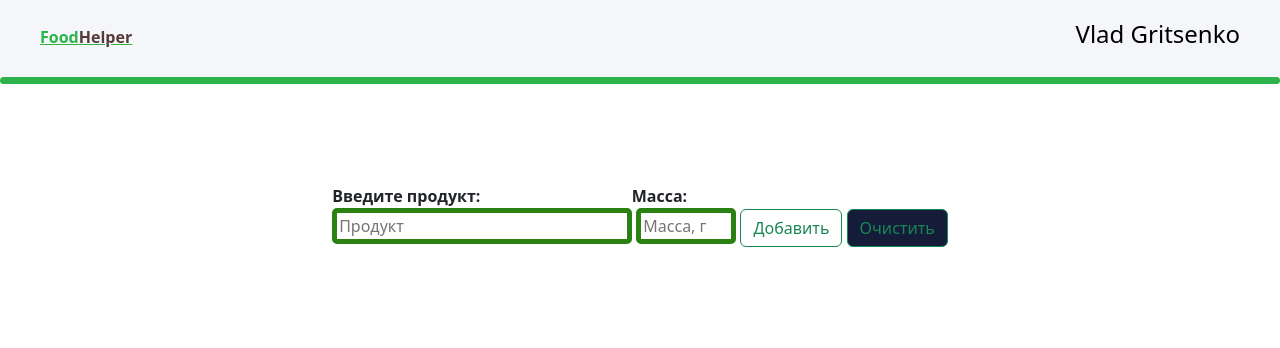
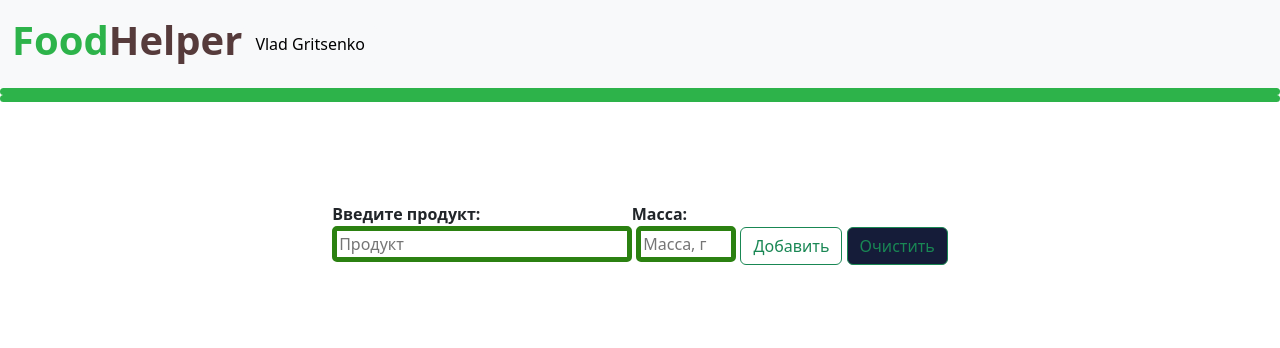
Before and after one commit to Gr1zee/Food-Helper, a Flask app: page /create_dish in a window 1280 px wide. Shown: the top 348 px of the page. Run offline with Flask 3, Linux system fonts and the light colour scheme; a user stored in the database is signed in.

Commit message:
Update templates

```diff
--- a/static/styles/create_dish.css
+++ b/static/styles/create_dish.css
@@ -1,16 +1,3 @@
-.header{
-    width:100%;
-    color: white;
-    padding: 20px;
-    padding-left: 40px;
-    padding-right: 40px;
-    background: #f5f6f9e8;
-	box-sizing: border-box;
-    display: flex;
-    flex-direction: row;
-    justify-content: space-between;
-    align-items: baseline;
-}
 .line{
     background: #2db34a;
       border-radius: 50px;
--- a/templates/create_dish.html
+++ b/templates/create_dish.html
@@ -27,10 +27,39 @@
 <body>
   <!-- the header of the page -->
   <header class="header">
-    <div class = 'logo'>
-      <a href="/" class="logo-title"><b>Food<span style="color: rgb(86, 59, 59);">Helper</span></b></a>
+    <nav class="navbar navbar-expand-lg navbar-light bg-light">
+        <div class="container-fluid">
+        <nav class="navbar navbar-light bg-light">
+            <a href="/" style="text-decoration: none;"><h1 class="logo-title"><b>Food<span style="color: rgb(86, 59, 59);">Helper</span></b></h1></a>
+    </nav>
+        {% if current_user.is_authenticated %}
+            <button class="navbar-toggler" type="button" data-bs-toggle="collapse" data-bs-target="#navbarNavLightDropdown" aria-controls="navbarNavLightDropdown" aria-expanded="false" aria-label="Toggle navigation">
+      <span class="navbar-toggler-icon"></span>
+    </button>
+         <div class="collapse navbar-collapse" id="navbarNavLightDropdown">
+      <ul class="navbar-nav">
+        <li class="nav-item dropdown">
+          <button class="btn btn-light dropdown-toggle-end" data-bs-toggle="dropdown" aria-expanded="false">
+            {{ current_user.name }}
+          </button>
+          <ul class="dropdown-menu dropdown-menu-light">
+            <li><a class="dropdown-item" href="/profile/{{ current_user.id }}">Профиль</a></li>
+            <li><a class="dropdown-item" href="/logout">Собрать блюдо</a></li>
+            <li><a class="dropdown-item" href="/search_dish/">Найти блюдо</a></li>
+            <li><a class="dropdown-item" href="/logout">Выйти</a></li>
+          </ul>
+        </li>
+      </ul>
     </div>
-    <div class="user"> <h4>{{ current_user.name }}</h4> </div>
+  </div>
+</nav>
+    <div class ='line'></div>
+{% else %}
+    <p>
+        <a class="btn btn-primary " href="/register">Зарегистрироваться</a>
+        <a class="btn btn-success" href="/login">Войти</a>
+    </p>
+{% endif %}
   </header>
   <div class ='line'></div>
 
```
Also changed, not shown: static/styles/base.css (added, +15 -0 lines), templates/base.html (+8 -2 lines), templates/dish_saved.html (+32 -3 lines), db/blogs.db.
